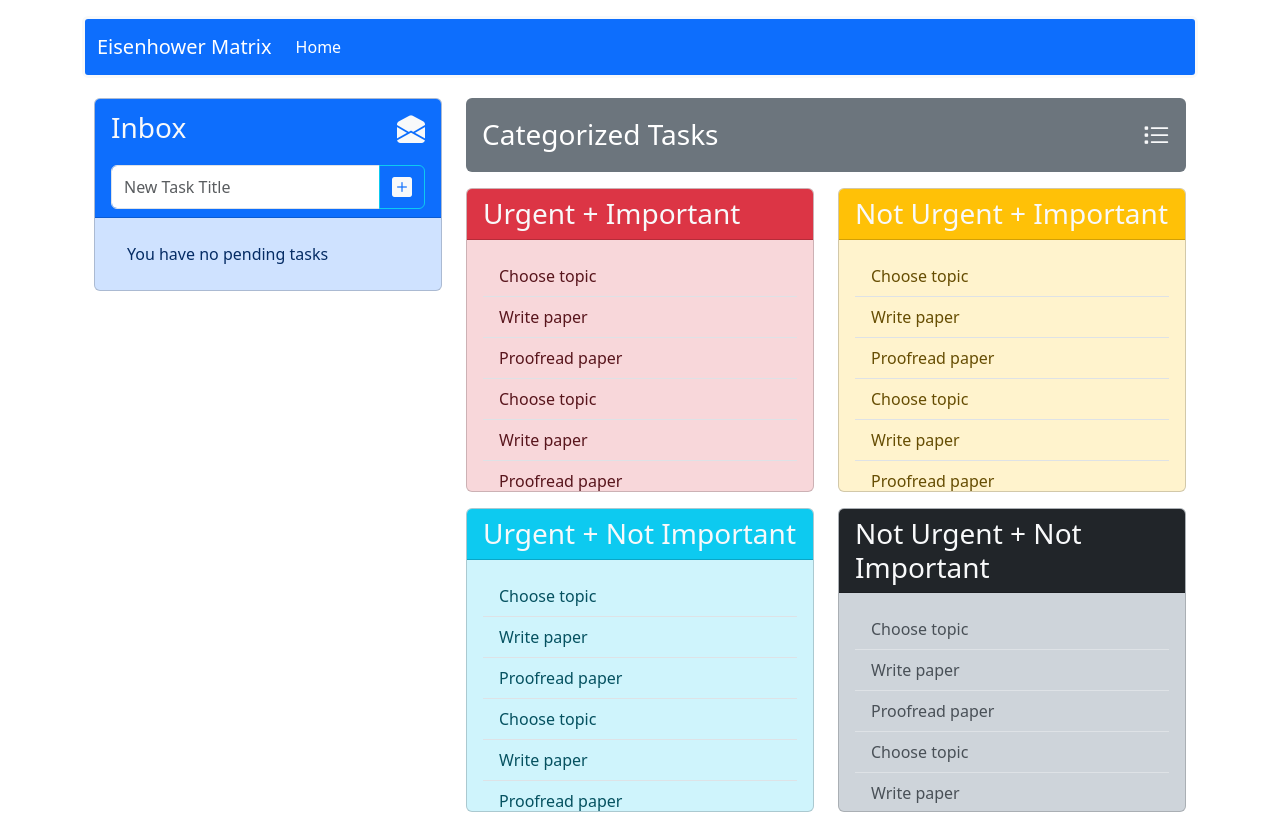
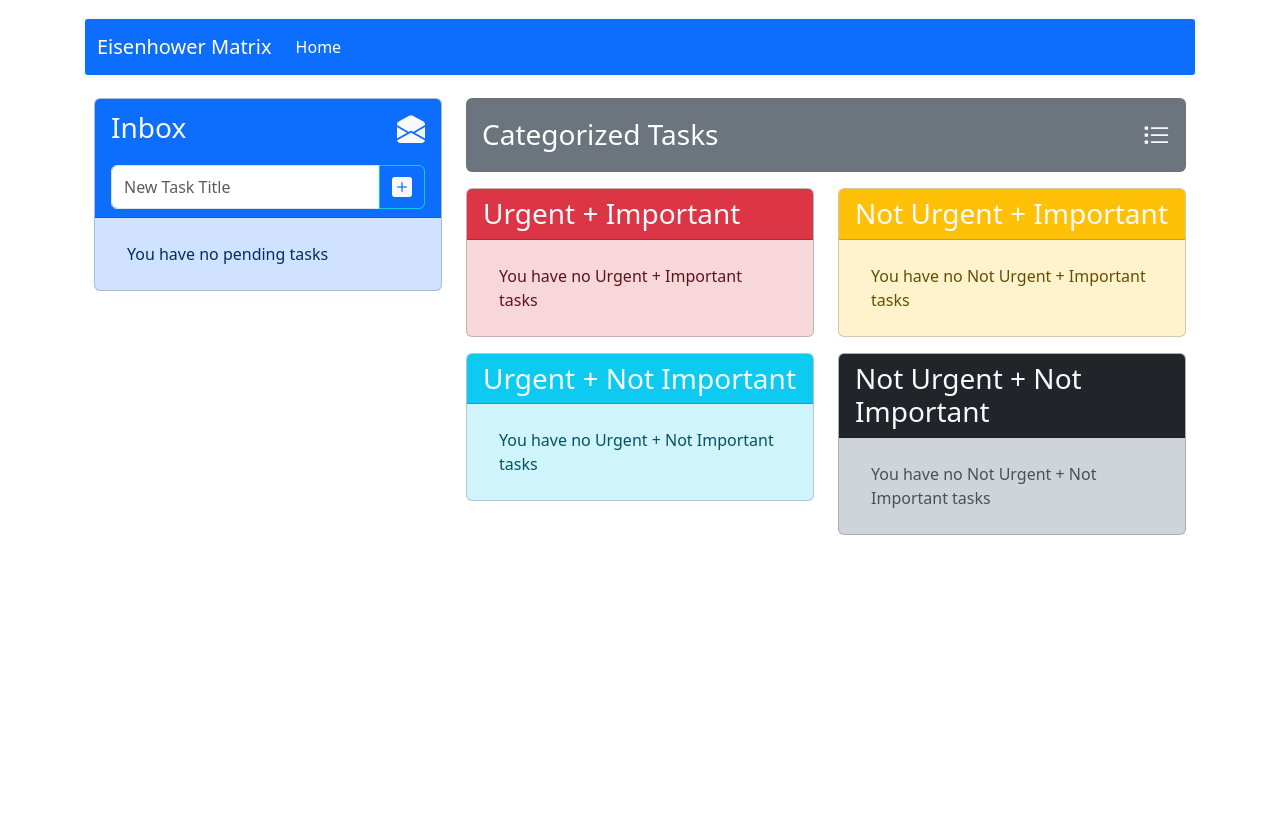
Before and after one commit to Zak-Bahm/em-proj, a Vue app: page / in a window 1280 px wide. Built offline with nearby package versions, Linux system fonts and the light colour scheme.

Commit message:
fully local functionality

```diff
--- a/src/components/CategorizedTaskList.vue
+++ b/src/components/CategorizedTaskList.vue
@@ -5,37 +5,62 @@
         </div>
         <div class="card-body overflow-hidden">
             <ul class="list-group list-group-flush">
-            <li v-for="task in tasks.slice(0, 7)" :key="task.id" class="list-group-item text-light" :class="`bg-${colorClass}-subtle text-${colorClass}-emphasis`">
-                {{ task }}
-            </li>
-        </ul>
+                <li v-for="task in tasks.slice(0, 7)" :key="task.id" class="list-group-item" :class="`bg-${colorClass}-subtle`">
+                    <a class="text-decoration-none d-flex justify-content-between align-items-center" :class="`text-${colorClass}-emphasis`" href="#" @click="editTask(task)">
+                        {{ task.title }}
+                        <i class="bi bi-pencil-square fs-5"></i>
+                    </a>
+                </li>
+                <li v-if="tasks.length == 0" class="list-group-item" :class="`bg-${colorClass}-subtle text-${colorClass}-emphasis`">
+                    You have no {{ category }} tasks
+                </li>
+            </ul>
         </div>
+        <TaskModal :modal-id="`${category}TaskListModal`" :target-task="targetTask" v-model:id="targetTask.id" v-model:title="targetTask.title" v-model:desc="targetTask.description" v-model:cat="targetTask.category"/>
     </div>
 </template>
 
 <script setup>
-import { ref } from 'vue'
+import { ref, onMounted } from 'vue'
+import TaskModal from './TaskModal.vue';
+import { getLocalTasks, saveLocalTask } from '@/methods/tasks';
+
+const catOptions = {
+    'Urgent + Important': 'ImportantUrgent',
+    'Not Urgent + Important': 'ImportantNotUrgent',
+    'Urgent + Not Important': 'NotImportantUrgent',
+    'Not Urgent + Not Important': 'NotImportantNotUrgent'
+};
 
 const props = defineProps({
     category: String,
     colorClass: String
 })
 
-const tasks = ref([
-    'Choose topic',
-    'Write paper',
-    'Proofread paper',
-    'Choose topic',
-    'Write paper',
-    'Proofread paper',
-    'Choose topic',
-    'Write paper',
-    'Proofread paper',
-    'Choose topic',
-    'Write paper',
-    'Proofread paper',
-    'Pick color'
-])
+const tasks = ref([])
+const targetTask = ref({})
+
+
+onMounted(() => {
+    fetchTasks();
+});
+
+function fetchTasks() {
+    const newTasks = getLocalTasks(catOptions[props.category]);
+    tasks.value = newTasks;
+}
+function editTask(task) {
+    // set proper task value
+    targetTask.value = {id: Date.now(), createdAt: Date.now(), updatedAt: Date.now(), title: '', description: '', category: ''};
+    if (typeof task !== 'undefined') targetTask.value = task;
+
+    // load modal
+    const modalElement = document.getElementById(`${props.category}TaskListModal`);
+    const modal = bootstrap.Modal.getInstance(modalElement) || new bootstrap.Modal(modalElement);
+    modal.show();
+
+    modalElement.addEventListener('hide.bs.modal', () => fetchTasks());
+}
 </script>
 
 <style>
--- a/src/components/NewTaskList.vue
+++ b/src/components/NewTaskList.vue
@@ -1,6 +1,6 @@
 <template>
     <div class="card bg-primary-subtle" :class="pageView ? '' : 'tall-card-max'">
-        <div class="card-header bg-primary text-light">
+        <div class="card-header bg-primary text-light" v-if="!pageView">
             <a class="d-flex justify-content-between align-items-center text-light text-decoration-none" href="/inbox">
                 <h3 class="card-title m-0">Inbox</h3>
                 <i class="bi bi-envelope-open-fill fs-3 text-light"></i>
@@ -13,6 +13,14 @@
                 </button>
             </div>
         </div>
+
+        <div class="card-header bg-primary text-light" v-if="pageView">
+            <a class="d-flex justify-content-between align-items-center text-light text-decoration-none" href="#" @click="editTask()">
+                <h3 class="card-title m-0">Inbox</h3>
+                <i class="bi bi-plus-square-fill fs-3 text-light"></i>
+            </a>
+        </div>
+
         <div class="card-body overflow-hidden">
             <ul class="list-group list-group-flush">
                 <li v-for="(task, index) in pageView ? tasks : tasks.slice(0, 17)" :key="index" class="list-group-item bg-primary-subtle text-primary-emphasis">
@@ -26,14 +34,14 @@
                 </li>
             </ul>
         </div>
-        <TaskModal modal-id="newTaskListModal" v-model:title="targetTask.title" v-model:desc="targetTask.description" v-model:cat="targetTask.category"/>
+        <TaskModal modal-id="newTaskListModal" :target-task="targetTask" v-model:id="targetTask.id" v-model:title="targetTask.title" v-model:desc="targetTask.description" v-model:cat="targetTask.category"/>
     </div>
 </template>
 
 <script setup>
-    import { ref } from 'vue'
+    import { ref, onMounted } from 'vue'
     import TaskModal from './TaskModal.vue';
-
+    import { getLocalTasks, saveLocalTask } from '@/methods/tasks';
 
     const props = defineProps({
         pageView: Boolean
@@ -41,18 +49,43 @@
 
     const newTitle = defineModel({ type: String })
     const tasks = ref([])
-    const targetTask = ref({title: '', description: '', category: ''})
+    const targetTask = ref({})
 
+    onMounted(() => {
+        fetchTasks();
+    });
+
+    function fetchTasks() {
+        const newTasks = getLocalTasks('none');
+        tasks.value = newTasks;
+    }
     function addTask() {
         if (newTitle.value == '') return;
 
-        tasks.value.unshift({title: newTitle.value, description: '', category: ''})
+        const newTask = {
+            id: Date.now(),
+            createdAt: Date.now(),
+            updatedAt: Date.now(),
+            title: newTitle.value,
+            description: '',
+            category: ''
+        }
+
+        saveLocalTask(newTask);
+        tasks.value.unshift(newTask)
         newTitle.value = ''
     }
     function editTask(task) {
-        targetTask.value = task
-        const modal = new bootstrap.Modal(document.getElementById('newTaskListModal'))
-        modal.show()
+        // set proper task value
+        targetTask.value = {id: Date.now(), createdAt: Date.now(), updatedAt: Date.now(), title: '', description: '', category: ''};
+        if (typeof task !== 'undefined') targetTask.value = task;
+
+        // load modal
+        const modalElement = document.getElementById('newTaskListModal');
+        const modal = bootstrap.Modal.getInstance(modalElement) || new bootstrap.Modal(modalElement);
+        modal.show();
+
+        modalElement.addEventListener('hide.bs.modal', () => fetchTasks());
     }
 </script>
 
--- a/src/components/TaskModal.vue
+++ b/src/components/TaskModal.vue
@@ -3,7 +3,7 @@
         <div class="modal-dialog">
             <div class="modal-content">
                 <div class="modal-header">
-                    <h5 class="modal-title">Edit Task</h5>
+                    <h5 class="modal-title">Create/Edit Task</h5>
                     <button type="button" class="btn-close" data-bs-dismiss="modal" aria-label="Close"></button>
                 </div>
                 <div class="modal-body">
@@ -26,13 +26,13 @@
                             </select>
                             <div class="row mt-3">
                                 <div class="col-6" v-for="(label, index) in fullOptions" :key="index" >
-                                    <div class="alert" :class="`alert-${colorOptions[index]}`" role="alert">
+                                    <div class="alert" :class="`alert-${colorOptions[index]}`" role="alert" @click="() => setCategory(index)">
                                         {{ label }}
                                     </div>
                                 </div>
                             </div>
                         </div>
-                        <button type="submit" class="btn btn-primary">Save changes</button>
+                        <button type="button" class="btn btn-primary" @click="saveTask">Save changes</button>
                     </form>
                 </div>
             </div>
@@ -41,7 +41,7 @@
 </template>
 
 <script setup>
-    import { ref } from 'vue'
+    import { saveLocalTask } from '@/methods/tasks';
 
     const catOptions = ['ImportantUrgent', 'ImportantNotUrgent', 'NotImportantUrgent', 'NotImportantNotUrgent'];
     const fullOptions = ['Urgent + Important', 'Not Urgent + Important', 'Urgent + Not Important', 'Not Urgent + Not Important']
@@ -49,10 +49,43 @@
 
 
     const props = defineProps({
-        modalId: String
+        modalId: String,
+        targetTask: Object
     })
 
+    const id = defineModel('id');
     const title = defineModel('title');
     const desc = defineModel('desc');
     const cat = defineModel('cat');
+
+    function setCategory(ind) {
+        cat.value = catOptions[ind];
+    }
+
+    function saveTask(event) {
+        //event.preventDefault();
+        console.log('Saving')
+
+        // save the task data
+        const fullTask = {
+            id: id.value || Date.now(),
+            createdAt: props.targetTask.createdAt || Date.now(),
+            updatedAt: Date.now(),
+            title: title.value,
+            description: desc.value,
+            category: cat.value
+        }
+        console.log(fullTask)
+        saveLocalTask(fullTask);
+
+        // hide modal
+        const modal = bootstrap.Modal.getInstance(document.getElementById(props.modalId));
+        modal.hide();
+    }
 </script>
+
+<style scoped>
+    .alert {
+        cursor: pointer;
+    }
+</style>
--- /dev/null
+++ b/src/methods/tasks.js
@@ -0,0 +1,36 @@
+function getLocalTasks(category = '') {
+    const tasks = [];
+    for (let i = 0; i < localStorage.length; i++) {
+        const key = localStorage.key(i);
+        if (key.startsWith('task-')) {
+            const taskJSON = localStorage.getItem(key);
+            try {
+                const task = JSON.parse(taskJSON);
+                if (category === '') {
+                    tasks.push(task);
+                } else if (category === 'none' && !task.category) {
+                    tasks.push(task);
+                } else if (task.category === category) {
+                    tasks.push(task);
+                }
+            } catch (e) {
+                console.error(`Error parsing task with key ${key}:`, e);
+            }
+        }
+    }
+
+    // Sort tasks by updatedAt property
+    tasks.sort((a, b) => new Date(b.updatedAt) - new Date(a.updatedAt));
+
+    return tasks;
+}
+function saveLocalTask(task) {
+    if (task && task.id) {
+        const taskJSON = JSON.stringify(task);
+        localStorage.setItem(`task-${task.id}`, taskJSON);
+    } else {
+        console.error("Task object is invalid or missing an id.");
+    }
+}
+
+export { getLocalTasks, saveLocalTask }
--- a/src/router/index.js
+++ b/src/router/index.js
@@ -1,5 +1,6 @@
 import { createRouter, createWebHistory } from 'vue-router'
 import HomeView from '../views/HomeView.vue'
+import InboxView from '../views/InboxView.vue'
 
 const router = createRouter({
   history: createWebHistory(import.meta.env.BASE_URL),
@@ -8,7 +9,12 @@ const router = createRouter({
       path: '/',
       name: 'home',
       component: HomeView
-    }
+    },
+    {
+        path: '/inbox',
+        name: 'inbox',
+        component: InboxView
+      }
   ]
 })
 
--- a/src/views/HomeView.vue
+++ b/src/views/HomeView.vue
@@ -1,13 +1,6 @@
 <script setup>
 import NewTaskList from '@/components/NewTaskList.vue';
 import CategorizedTaskList from '@/components/CategorizedTaskList.vue';
-import TaskModal from '@/components/TaskModal.vue'
-
-const testTask = {
-    title: "Test Task Title",
-    description: "This is a test task description",
-    category: "ImportantUrgent"
-}
 </script>
 
 <template>
--- /dev/null
+++ b/src/views/InboxView.vue
@@ -0,0 +1,13 @@
+<template>
+    <main class="container mt-1">
+        <div class="row">
+            <div class="col-10 m-auto mt-3">
+                <NewTaskList pageView/>
+            </div>
+        </div>
+    </main>
+</template>
+
+<script setup>
+import NewTaskList from '@/components/NewTaskList.vue';
+</script>
```
Also changed, not shown: src/stores/counter.js (deleted, +0 -12 lines).
